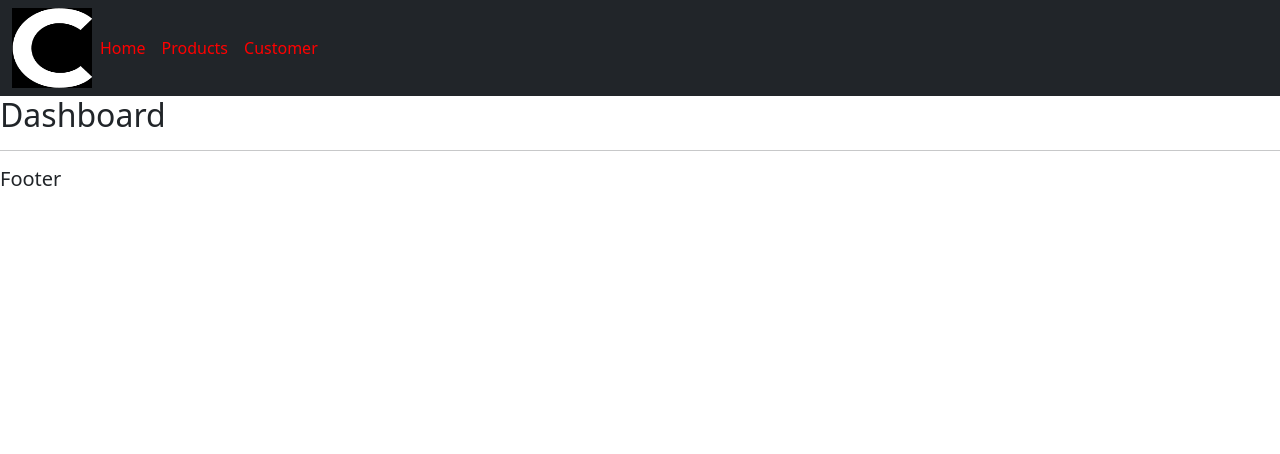
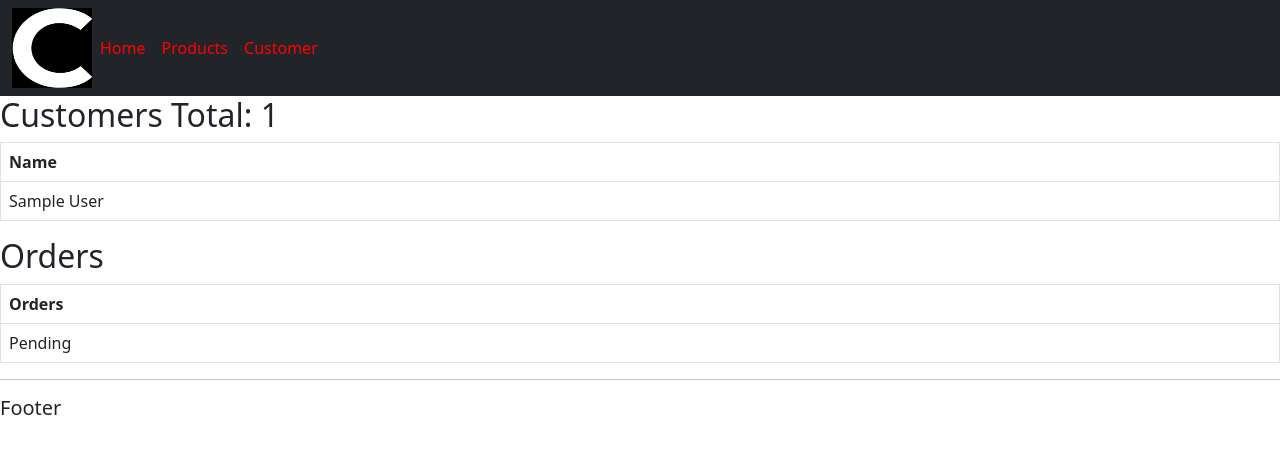
Before and after one commit to ronizzle/consequence-minimal, a Django app: page / in a window 1280 px wide. Shown: the top 454 px of the page. Run offline with Django 3.2, Linux system fonts and the light colour scheme; tables that the repository leaves empty hold one stand-in row (values such as "Sample post").

Commit message:
learned how to render data to template views

```diff
--- a/accounts/models.py
+++ b/accounts/models.py
@@ -44,6 +44,7 @@ class Order(models.Model):
         ('Out for Delivery', 'Out for Delivery'),
         ('Delivered', 'Delivered'),
     )
+    name = models.CharField(max_length=200, null=True)
     status = models.CharField(max_length=200, null=True, choices=STATUS)
     date_created = models.DateTimeField(auto_now_add=True)
     customer = models.ForeignKey(Customer, null=True, on_delete=models.SET_NULL)
--- a/accounts/templates/accounts/dashboard.html
+++ b/accounts/templates/accounts/dashboard.html
@@ -1,5 +1,30 @@
 {% extends 'accounts/main.html' %}
 
 {% block content %}
-<h2>Dashboard</h2>
+<h2>Customers Total: {{total_customers}}</h2>
+
+<table class="table table-bordered">
+    <thead>
+        <th>Name</th>
+
+        {% for i in customers %}
+            <tr>
+                <td>{{i.name}}</td>
+            </tr>
+        {% endfor %}
+    </thead>
+</table>
+<h2>Orders</h2>
+
+<table class="table table-bordered">
+    <thead>
+        <th>Orders</th>
+
+        {% for i in orders %}
+            <tr>
+                <td>{{i.status}}</td>
+            </tr>
+        {% endfor %}
+    </thead>
+</table>
 {% endblock %}
--- a/accounts/views.py
+++ b/accounts/views.py
@@ -1,14 +1,24 @@
 from django.shortcuts import render
 from django.http import HttpResponse
+from .models import *
 # Create your views here.
 
 
 def home(request):
-    return render(request, 'accounts/dashboard.html')
+    orders = Order.objects.all()
+    customers = Customer.objects.all()
+    total_customers = customers.count()
+    context = {
+        'orders': orders,
+        'customers': customers,
+        'total_customers': total_customers,
+    }
+    return render(request, 'accounts/dashboard.html', context)
 
 
 def products(request):
-    return render(request, 'accounts/products.html')
+    products = Product.objects.all()
+    return render(request, 'accounts/products.html', {'products': products})
 
 
 def customer(request):
```
Also changed, not shown: accounts/templates/accounts/products.html (+15 -0 lines), accounts/migrations/0006_order_name.py (added).
